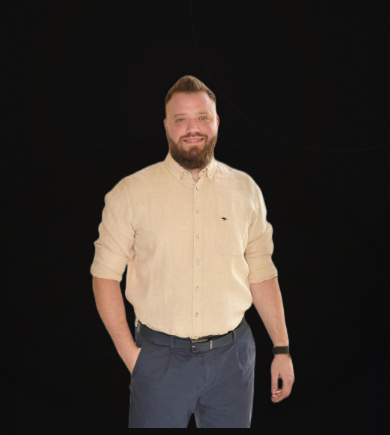
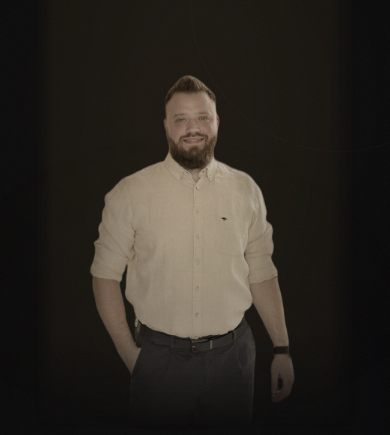
Before and after one commit to alexzerntev/alexzerntev.github.io, an Astro site: page / in a window 390 px wide. Shown: the part 68-503 px from the top of the page. Built offline with nearby package versions, Linux system fonts and the light colour scheme; Astro itself is replaced by a stand-in of ours.

Commit message:
Improve photo blend effects and fix contrast across site
Photo:
- Edge dissolve with CSS mask-image (all sides, responsive)
- Warm amber tint + radial vignette overlays
- Hover micro-interaction (scale + brightness lift)
- Subtle scroll parallax (CSS translate, 30px cap)

Contrast:
- text-tertiary: #6b6862 → #8f8a82 (3.1:1 → 5.1:1)
- text-muted: #45433e → #7e7971 (1.9:1 → 4.6:1)
- accent-dim: #8b7340 → #9a8545 (3.3:1 → 4.5:1)
- All pass WCAG AA, warm editorial tone preserved

```diff
--- a/src/pages/index.astro
+++ b/src/pages/index.astro
@@ -250,4 +250,21 @@ import BaseLayout from '../layouts/BaseLayout.astro';
     </footer>
 
   </main>
+
+  <script>
+    const photo = document.querySelector<HTMLElement>('.hero-photo-container');
+    if (photo) {
+      let ticking = false;
+      window.addEventListener('scroll', () => {
+        if (!ticking) {
+          requestAnimationFrame(() => {
+            const y = Math.min(window.scrollY * 0.06, 30);
+            photo.style.translate = `0 ${y}px`;
+            ticking = false;
+          });
+          ticking = true;
+        }
+      }, { passive: true });
+    }
+  </script>
 </BaseLayout>
--- a/src/styles/global.css
+++ b/src/styles/global.css
@@ -14,12 +14,12 @@
   /* Warm neutrals for text */
   --color-text-primary: #f0ede8;
   --color-text-secondary: #a8a4a0;
-  --color-text-tertiary: #6b6862;
-  --color-text-muted: #45433e;
+  --color-text-tertiary: #8f8a82;
+  --color-text-muted: #7e7971;
 
   /* Warm amber accent */
   --color-accent: #c9a55c;
-  --color-accent-dim: #8b7340;
+  --color-accent-dim: #9a8545;
   --color-accent-bright: #e4c778;
 
   /* Subtle borders */
@@ -257,8 +257,58 @@ html {
 .hero-photo-container {
   position: relative;
   overflow: hidden;
-  border-radius: 1rem;
   background: transparent;
+  /* Dissolve all edges into the page surface */
+  -webkit-mask-image:
+    linear-gradient(to bottom, transparent, black 8%, black 74%, transparent),
+    linear-gradient(to right, transparent, black 6%, black 92%, transparent);
+  mask-image:
+    linear-gradient(to bottom, transparent, black 8%, black 74%, transparent),
+    linear-gradient(to right, transparent, black 6%, black 92%, transparent);
+  -webkit-mask-composite: source-in;
+  mask-composite: intersect;
+  transition: scale 500ms ease;
+  will-change: translate;
+}
+
+.hero-photo-container:hover {
+  scale: 1.02;
+}
+
+@media (max-width: 640px) {
+  .hero-photo-container {
+    -webkit-mask-image:
+      linear-gradient(to bottom, transparent, black 6%, black 80%, transparent),
+      linear-gradient(to right, transparent, black 6%, black 92%, transparent);
+    mask-image:
+      linear-gradient(to bottom, transparent, black 6%, black 80%, transparent),
+      linear-gradient(to right, transparent, black 6%, black 92%, transparent);
+  }
+}
+
+/* Warm amber tint layer */
+.hero-photo-container::before {
+  content: "";
+  position: absolute;
+  inset: 0;
+  background: rgba(201, 165, 92, 0.08);
+  mix-blend-mode: color;
+  pointer-events: none;
+  z-index: 2;
+}
+
+/* Dark vignette for depth */
+.hero-photo-container::after {
+  content: "";
+  position: absolute;
+  inset: 0;
+  background: radial-gradient(
+    ellipse at 50% 35%,
+    transparent 20%,
+    rgba(9, 9, 11, 0.45) 100%
+  );
+  pointer-events: none;
+  z-index: 1;
 }
 
 .hero-photo {
@@ -266,6 +316,13 @@ html {
   height: 100%;
   object-fit: cover;
   object-position: center 20%;
+  filter: grayscale(0.3) sepia(0.2) brightness(0.88) contrast(1.1) saturate(0.8);
+  opacity: 0.78;
+  transition: filter 500ms ease;
+}
+
+.hero-photo-container:hover .hero-photo {
+  filter: grayscale(0.3) sepia(0.2) brightness(0.9) contrast(1.1) saturate(0.8);
 }
 
 /* ── Section divider ──────────────────────── */
```
